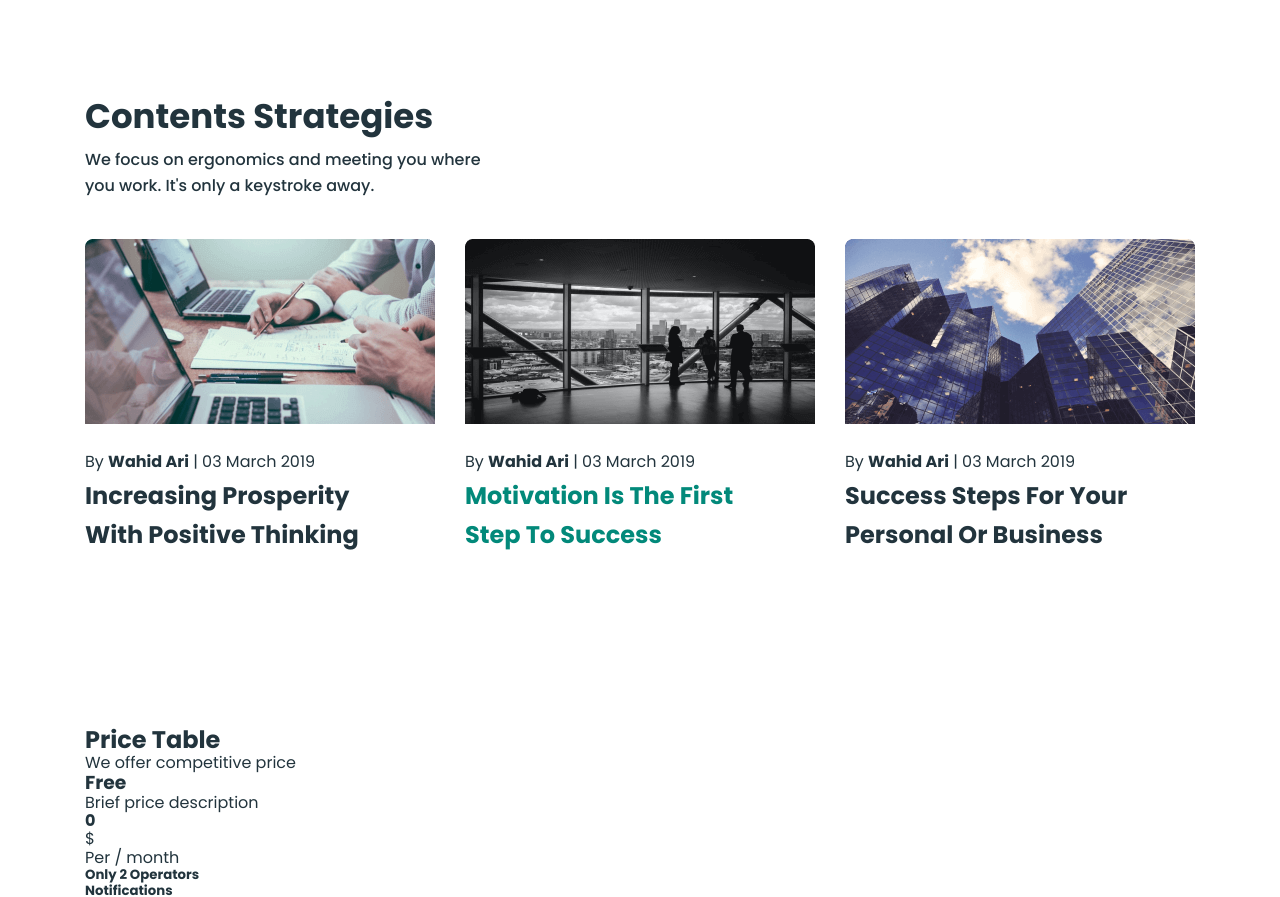
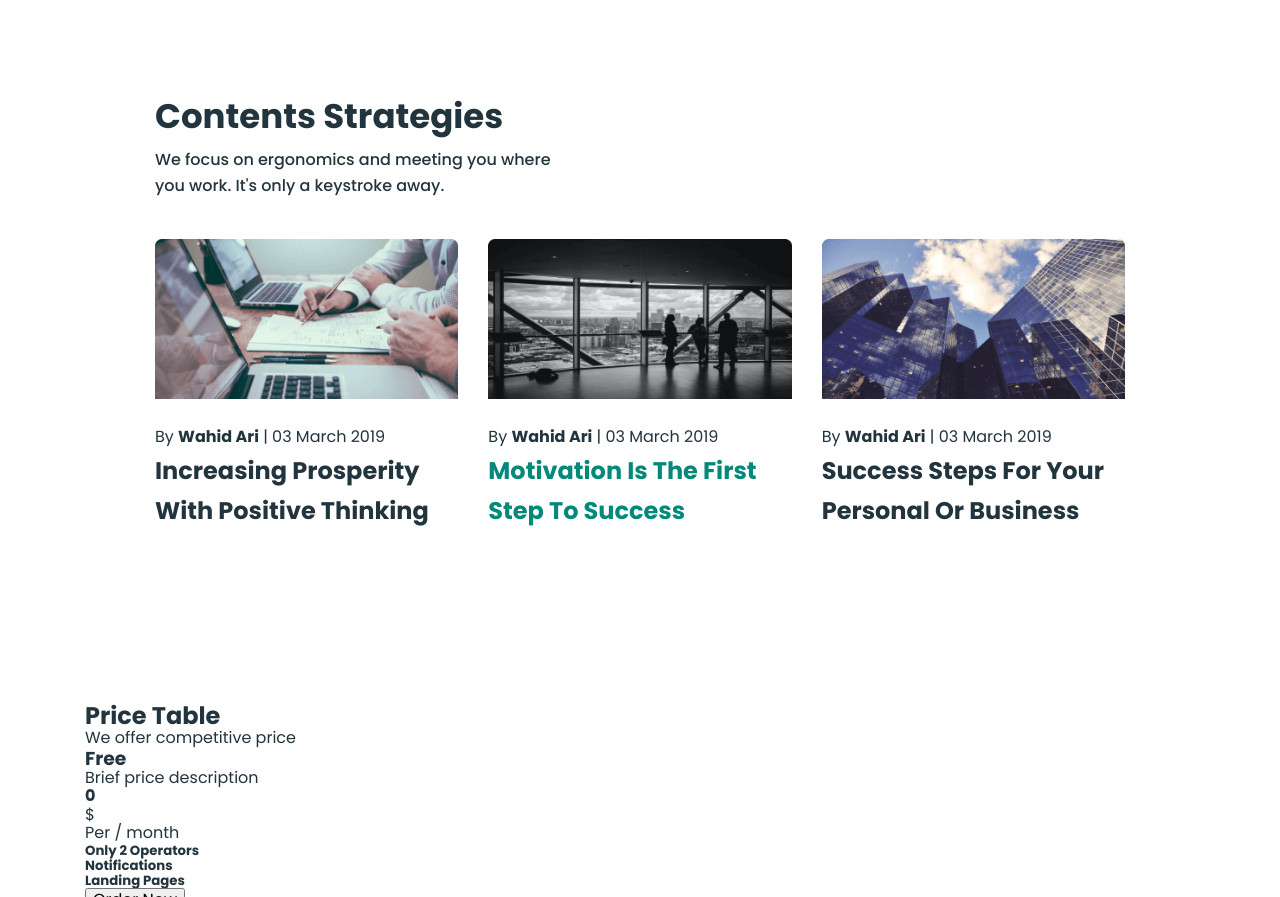
Before and after one commit to ArtemChayka/blanded-117-13-html-css, a plain HTML site: page index.html in a window 1280 px wide. Shown: the part 3636-4533 px from the top of the page. Drawn offline with nearby package versions, Linux system fonts and the light colour scheme.

Commit message:
25.02.2025 first

```diff
--- a/css/style.css
+++ b/css/style.css
@@ -495,6 +495,9 @@ img {
 .section-seven {
   padding-bottom: 171px;
 }
+.section-seven-container-two{
+  max-width: 1010px;
+}
 .section-seven-title {
   font-weight: 700;
   font-size: 34px;
@@ -516,7 +519,7 @@ img {
 }
 .section-seven-wrapper-one {
   width: 100%;
-  padding-right: 50px;
+  /* padding-right: 50px; */
 }
 .section-seven-list-item {
   width: calc((100% - 60px) / 3);
--- a/index.html
+++ b/index.html
@@ -257,7 +257,7 @@
     <!-- #endregion section six -->
     <!-- #region section seven -->
     <section class="section-seven">
-      <div class="container">
+      <div class="container section-seven-container-two">
         <h2 class="section-seven-title">Contents Strategies</h2>
         <p class="section-seven-text">
           We focus on ergonomics and meeting you where you work. It's only a
```
